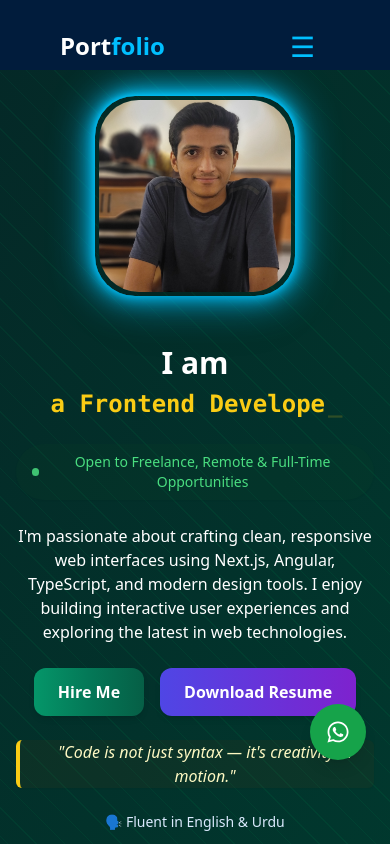
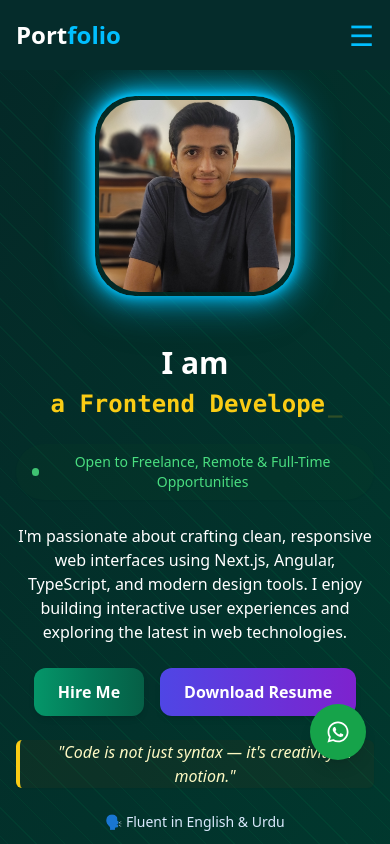
Before and after one commit to AbdulTariq02/Abdul_Wahab_Portfolio, a Next.js app: page /hero in a window 390 px wide. Shown: the top 844 px of the page. Built offline with nearby package versions, Linux system fonts and the light colour scheme.

Commit message:
Navbar fix and responsive updates

```diff
--- a/src/app/components/navbar.tsx
+++ b/src/app/components/navbar.tsx
@@ -1,14 +1,10 @@
 "use client";
+
 import { useState } from 'react';
 import Link from 'next/link';
 import { FontAwesomeIcon } from '@fortawesome/react-fontawesome';
 import { faDownload } from '@fortawesome/free-solid-svg-icons';
 import { usePathname } from 'next/navigation';
-
-
-
-// import Image from 'next/image';
-// import logoimg from '../components/output-onlinegiftools (2).gif'
 
 const Navbar = () => {
   const pathname = usePathname();
@@ -18,18 +14,28 @@ const Navbar = () => {
   const closeMenu = () => setMenuOpen(false);
 
   return (
-    <nav className="fixed top-0 left-0 w-full z-50 navbar ">
+    <nav className="fixed top-0 left-0 w-full z-50 navbar px-4 md:px-16">
+
+      {/* Mobile top bar */}
+     <div className="flex items-center justify-between w-full md:hidden md:gap-10">
+  <div className="logo text-3xl"><a href="/">Port<span>folio</span></a></div>
+  <button className="hamburger md:hidden" onClick={toggleMenu}>☰</button>
+</div>
 
 
-      <div className="logo text-3xl"><a href="/">Port<span>folio</span></a></div>
-      <button className="hamburger" onClick={toggleMenu}>☰</button>
+      {/* Main nav center */}
+      <div className={`nav-center ${menuOpen ? 'show' : ''} md:flex md:items-center md:justify-between`}>
 
-      {/* <div className="logo"><a href="/home"><Image className="img" src={logoimg} alt="iim" /></a></div> */}
+        {/* Close Button (Mobile) */}
+        <button className="close-btn md:hidden text-2xl text-red-500 mb-2" onClick={closeMenu}>❌</button>
 
-      <div className={`nav-center ${menuOpen ? 'show' : ''}`}>
-        <button className="close-btn" onClick={closeMenu}>❌</button>
+        {/* Logo (desktop) */}
+        <div className="logo hidden md:block text-3xl">
+          <a href="/">Port<span>folio</span></a>
+        </div>
 
-        <ul className="nav-links flex flex-col md:flex-row md:gap-10 gap-6 ">
+        {/* Nav links */}
+        <ul className="nav-links flex flex-col md:flex-row md:gap-10 gap-6 items-center">
           {[
             { href: '/', label: 'Home' },
             { href: '/about', label: 'About' },
@@ -39,16 +45,13 @@ const Navbar = () => {
             const isActive = pathname === href;
 
             return (
-              <li key={href} className="group relative text-white font-bold text-lg w-fit ">
+              <li key={href} className="group relative text-white font-bold text-lg w-fit">
                 <Link href={href} onClick={closeMenu} className="relative">
                   {label}
-                  {/* This span only visible and active on md and above */}
                   <span
-                    className={`
-              absolute left-0 -bottom-1 h-[2px] transition-all duration-300
-              hidden md:block
-              ${isActive ? 'w-full bg-green-400' : 'w-0 group-hover:w-full'}
-            `}
+                    className={`absolute left-0 -bottom-1 h-[2px] transition-all duration-300 hidden md:block ${
+                      isActive ? 'w-full bg-green-400' : 'w-0 group-hover:w-full bg-green-400'
+                    }`}
                   ></span>
                 </Link>
               </li>
@@ -56,19 +59,15 @@ const Navbar = () => {
           })}
         </ul>
 
+        {/* CV Download Button (only Desktop) */}
+        <div className="nav-right hidden md:block mt-4 md:mt-0">
+          <a href="./AbdulWahab_Resume.pdf" download>
+            <button className="download-btn">
+              Download CV <FontAwesomeIcon icon={faDownload} className="ml-2" />
+            </button>
+          </a>
+        </div>
 
-
-
-
-      </div>
-
-      <div className="nav-right">
-        <a
-          download
-          href="./AbdulWahab_Resume.pdf" >
-          <button className="download-btn"> Download CV    <FontAwesomeIcon icon={faDownload} className="mr-2" />
-          </button>
-        </a>
       </div>
     </nav>
   );
--- a/src/app/globals.css
+++ b/src/app/globals.css
@@ -62,7 +62,9 @@ body {
 
 
 }
-
+.nav-mobile {
+  display: none;
+}
 .home {
   margin-top: -90px;
   /* margin-bottom: 40px; */
@@ -208,16 +210,20 @@ body {
 }
 
 @media (max-width: 768px) {
-  .navbar {
-    flex-direction: row;
-    justify-content: space-between;
+.navbar {
+    display: flex;
+    justify-content: center; /* 👈 Center items on mobile */
     align-items: center;
     position: fixed;
-    background-color: #011c3c;
+    background-color: #052c2b;
     height: 70px;
     width: 100%;
-
+    padding: 0 20px;
+    gap: 80px; /* 👈 Add space between logo and hamburger */
   }
+  .nav-mobile {
+  display: block;
+}
 
   .logo img {
     width: 120px;
@@ -238,19 +244,16 @@ body {
   }
 
 
-  .hamburger {
+ .hamburger {
     display: block;
     position: static;
-    margin-right: 15px;
-    /* margin-bottom: 10px; */
-
+    margin: 0;
   }
 
-  .logo {
-    /* flex: none; */
+   .logo {
     font-size: 24px;
-    /* margin-left: 250px; */
-
+    flex: none;
+    margin: 0;
   }
 
   .nav-center {
@@ -266,15 +269,7 @@ body {
     display: block;
   }
 
-  .nav-links {
-    flex-direction: column;
-    align-items: center;
-    /* background-color: #0a192f; */
-    padding: 20px 0;
-    width: 100%;
-    gap: 15px;
-    box-shadow: 0 4px 10px rgba(0, 191, 255, 0.15);
-  }
+
 
   .mywork-head {
     font-size: x-large;
@@ -316,6 +311,46 @@ body {
   }
 }
 
+@media (max-width: 768px) {
+  .navbar {
+    flex-direction: column;
+    align-items: center;
+    background-color: #052c2b;
+    padding: 1rem;
+  }
+
+  .nav-center {
+    width: 100%;
+    background-color: #011a1b;
+    position: absolute;
+    top: 70px;
+    left: 0;
+    z-index: 10;
+    padding: 20px 0;
+  }
+
+  .nav-links {
+    flex-direction: column;
+    width: 100%;
+    text-align: center;
+  }
+
+  .nav-right {
+    display: none;
+  }
+
+  .hamburger {
+    display: block;
+  }
+
+  .close-btn {
+    display: block;
+    position: absolute;
+    right: 20px;
+    top: 10px;
+    z-index: 1001;
+  }
+}
 @keyframes neon-border {
   0% {
     box-shadow: 0 0 5px #00bfff, 0 0 10px #00bfff, 0 0 20px #00bfff, 0 0 40px #00bfff;
--- a/src/app/project/page.tsx
+++ b/src/app/project/page.tsx
@@ -39,7 +39,7 @@ export default function ProjectPage() {
       title: "Interactive Tic Tac Toe Game",
       description: "A fun and interactive Tic Tac Toe game with a clean user interface. Allows two players to take turns marking X and O on a 3×3 grid. The game automatically detects a win, draw, or reset, providing a smooth and engaging gameplay experience.",
       image: image4,
-      link: "https://wod-gallery-bill-maker.vercel.app/",
+      link: "https://tic-toegame-1zhefs3m1-abdul-wahabs-projects-c8c7f4b8.vercel.app/",
     },
     {
       title: "Color Theme Switcher App",
```
